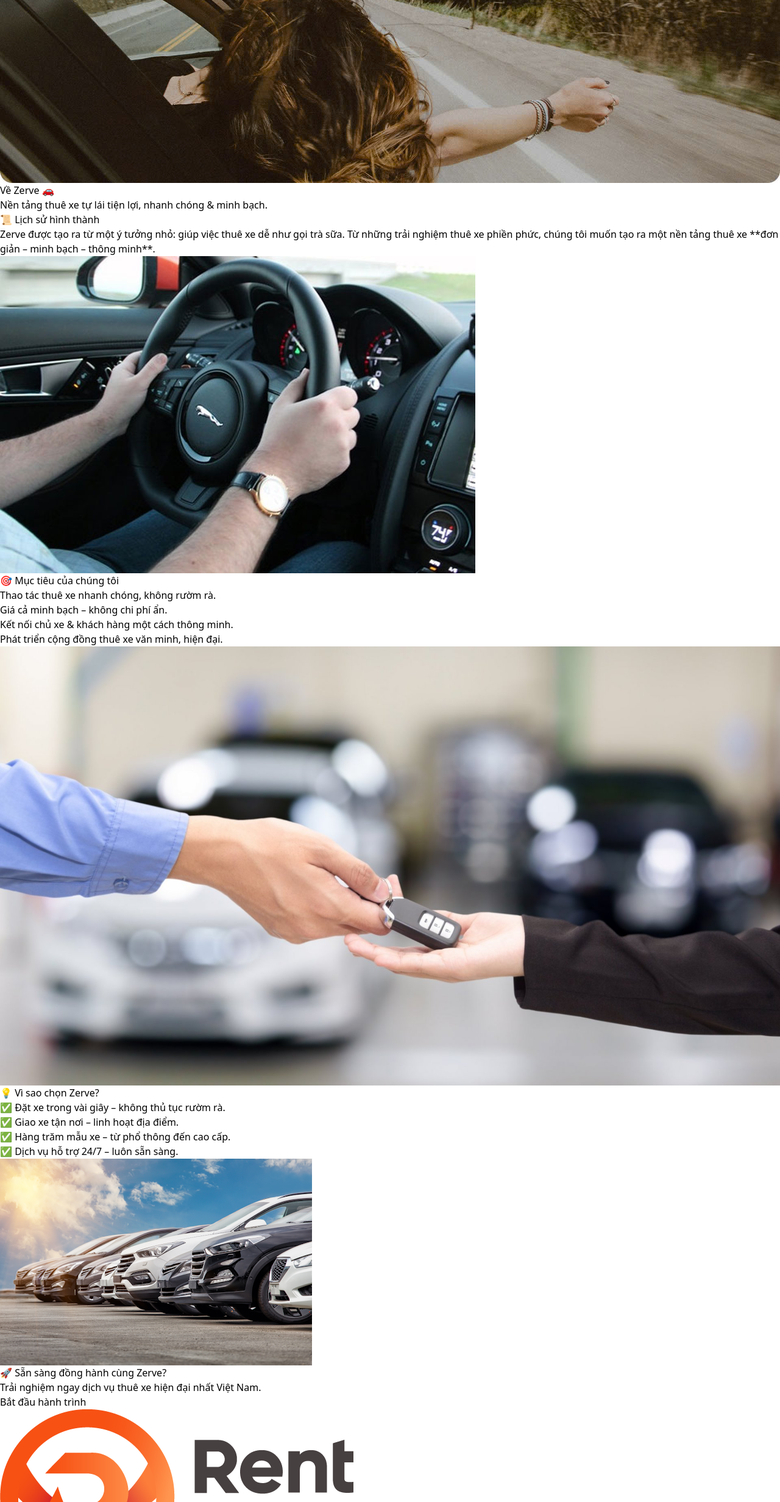
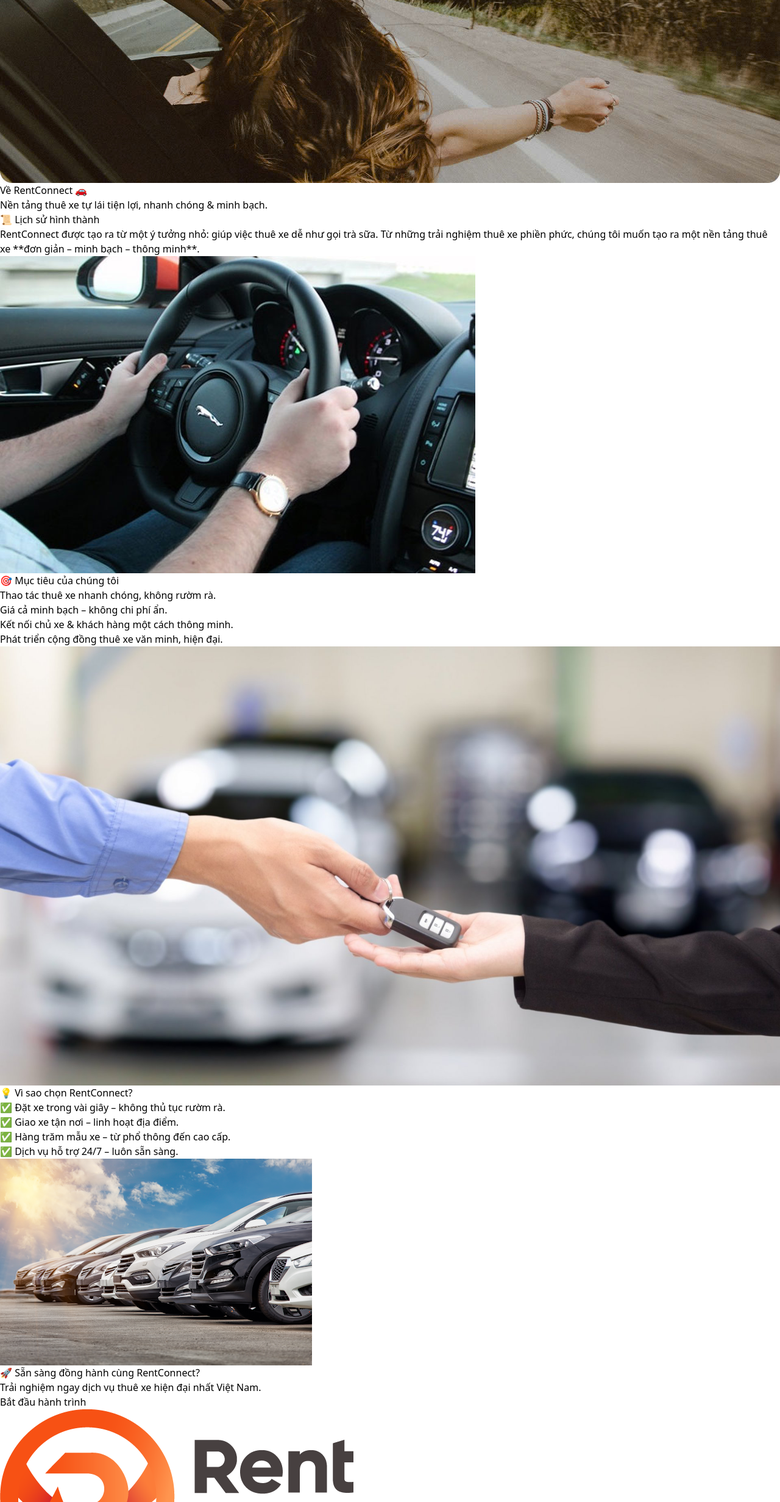
Before and after one commit to haonnse172116/zerve, a React (Vite) app: page /about in a window 1280 px wide. Shown: the part 1193-3656 px from the top of the page at 61% size. Built offline with nearby package versions, Linux system fonts and the light colour scheme; no server answers.

Commit message:
chia sua about

```diff
--- a/src/pages/main/About.tsx
+++ b/src/pages/main/About.tsx
@@ -7,12 +7,12 @@
         {/* Banner Image */}
         <img
           src="/landingpic.jpg"
-          alt="Zerve Banner"
+          alt="RentConnect Banner"
           className="w-full h-64 object-cover rounded-xl shadow-sm"
         />
 
         <div className="text-center">
-          <h1 className="text-3xl font-bold text-orange-500">Về Zerve 🚗</h1>
+          <h1 className="text-3xl font-bold text-orange-500">Về RentConnect 🚗</h1>
           <p className="text-gray-600 mt-2 text-lg">
             Nền tảng thuê xe tự lái tiện lợi, nhanh chóng & minh bạch.
           </p>
@@ -23,7 +23,7 @@
           <div className="space-y-4">
             <h2 className="text-xl font-semibold text-gray-800">📜 Lịch sử hình thành</h2>
             <p className="text-gray-600 text-sm">
-              Zerve được tạo ra từ một ý tưởng nhỏ: giúp việc thuê xe dễ như gọi trà sữa.
+              RentConnect được tạo ra từ một ý tưởng nhỏ: giúp việc thuê xe dễ như gọi trà sữa.
               Từ những trải nghiệm thuê xe phiền phức, chúng tôi muốn tạo ra một nền tảng
               thuê xe **đơn giản – minh bạch – thông minh**.
             </p>
@@ -50,7 +50,7 @@
           </div>
 
           <div className="space-y-4 md:col-span-2">
-            <h2 className="text-xl font-semibold text-gray-800 text-center">💡 Vì sao chọn Zerve?</h2>
+            <h2 className="text-xl font-semibold text-gray-800 text-center">💡 Vì sao chọn RentConnect?</h2>
             <div className="grid sm:grid-cols-2 gap-4">
               <div className="bg-orange-50 p-4 rounded-lg text-sm">
                 ✅ Đặt xe trong vài giây – không thủ tục rườm rà.
@@ -75,7 +75,7 @@
 
         {/* Call to Action */}
         <div className="text-center mt-10">
-          <h2 className="text-xl font-semibold text-gray-800">🚀 Sẵn sàng đồng hành cùng Zerve?</h2>
+          <h2 className="text-xl font-semibold text-gray-800">🚀 Sẵn sàng đồng hành cùng RentConnect?</h2>
           <p className="text-gray-600 mt-2">
             Trải nghiệm ngay dịch vụ thuê xe hiện đại nhất Việt Nam.
           </p>
```
